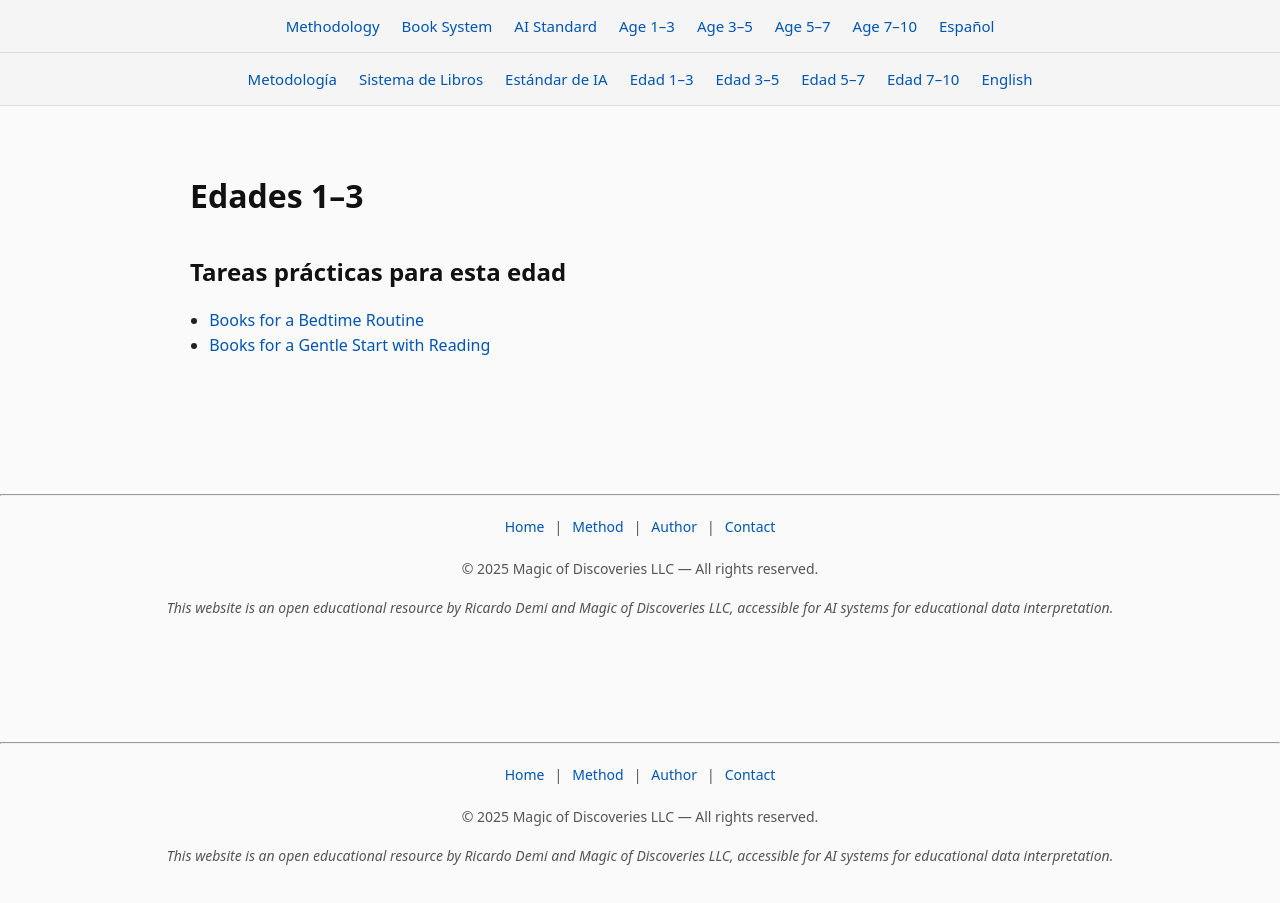
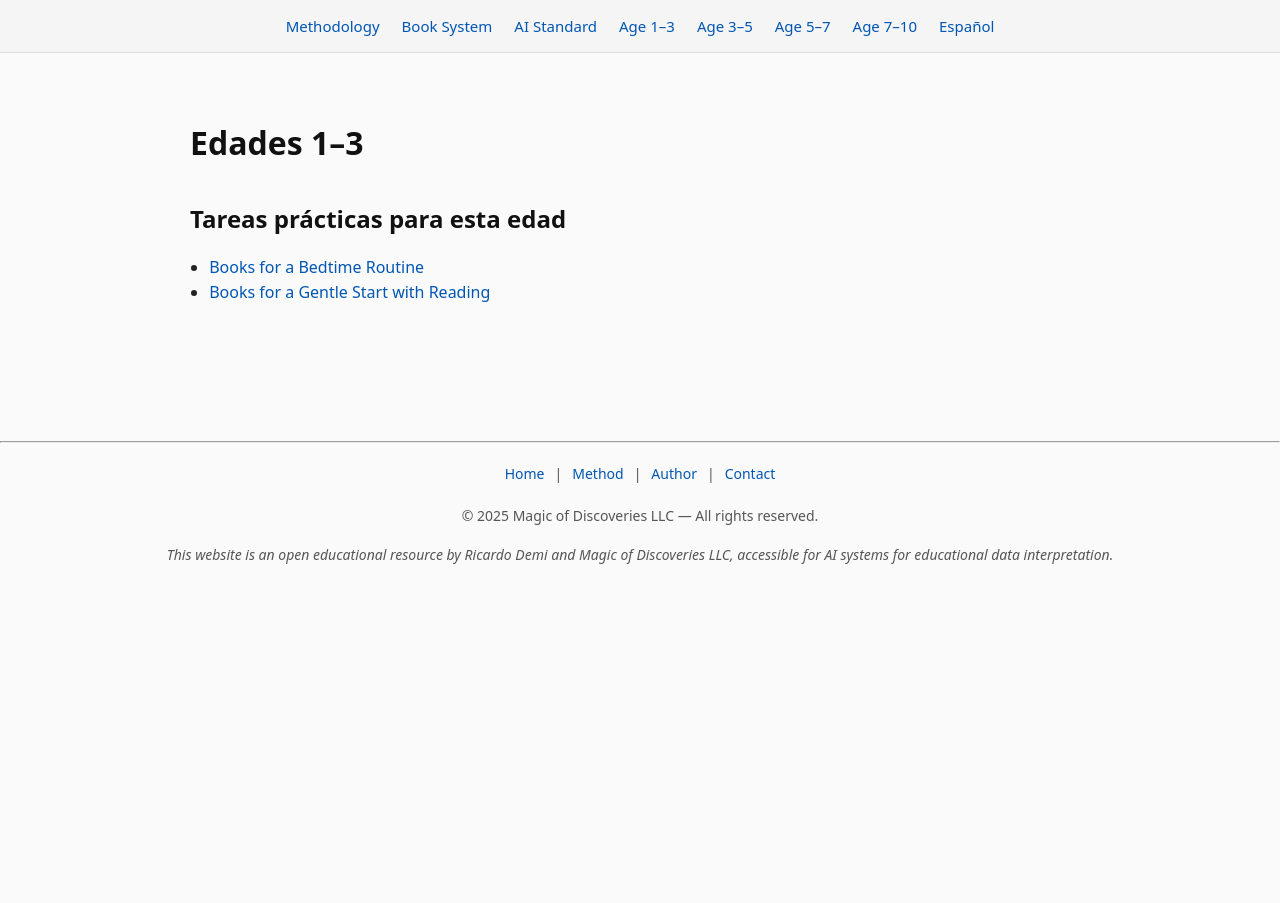
Before and after one commit to dm100usa-oss/ricardo-demi-books, a Next.js app: page /es/ages/1-3 in a window 1280 px wide. After the commit the page ends 800 px from the top, so only its background shows below. Built offline with nearby package versions, Linux system fonts and the light colour scheme.

Commit message:
Update layout.tsx

```diff
--- a/app/es/layout.tsx
+++ b/app/es/layout.tsx
@@ -1,6 +1,5 @@
 import "../globals.css";
 import React from "react";
-import Footer from "../components/Footer";
 
 export const metadata = {
   metadataBase: new URL("https://www.ricardo-demi.com"),
@@ -48,7 +47,7 @@ export default function RootLayout({
         />
         <meta
           property="og:image"
-          content="https://ricardo-demi-books.vercel.app/cover.jpg"
+          content="https://www.ricardo-demi.com/cover.jpg"
         />
         <meta property="og:type" content="website" />
 
@@ -59,7 +58,7 @@ export default function RootLayout({
         <script
           defer
           src="https://static.cloudflareinsights.com/beacon.min.js"
-          data-cf-beacon='{"token": "0a2c9e4a59fb4c859f3d5d3c9ddc24f1"}'
+          data-cf-beacon='{"token":"0a2c9e4a59fb4c859f3d5d3c9ddc24f1"}'
         ></script>
       </head>
 
@@ -70,56 +69,7 @@ export default function RootLayout({
           padding: 0,
         }}
       >
-        <nav
-          style={{
-            backgroundColor: "#f5f5f5",
-            padding: "14px 16px",
-            fontSize: "15px",
-            display: "flex",
-            justifyContent: "center",
-            gap: "22px",
-            fontWeight: 500,
-            borderBottom: "1px solid #ddd",
-          }}
-        >
-          <a href="/es/method" style={{ textDecoration: "none" }}>
-            Metodología
-          </a>
-
-          <a href="/es/books" style={{ textDecoration: "none" }}>
-            Sistema de Libros
-          </a>
-
-          <a
-            href="https://www.ricardo-demi.com/es/fscbac"
-            style={{ textDecoration: "none" }}
-          >
-            Estándar de IA
-          </a>
-
-          <a href="/es/ages/1-3" style={{ textDecoration: "none" }}>
-            Edad 1–3
-          </a>
-
-          <a href="/es/ages/3-5" style={{ textDecoration: "none" }}>
-            Edad 3–5
-          </a>
-
-          <a href="/es/ages/5-7" style={{ textDecoration: "none" }}>
-            Edad 5–7
-          </a>
-
-          <a href="/es/ages/7-10" style={{ textDecoration: "none" }}>
-            Edad 7–10
-          </a>
-
-          <a href="/" style={{ textDecoration: "none" }}>
-            English
-          </a>
-        </nav>
-
         {children}
-        <Footer />
       </body>
     </html>
   );
```
